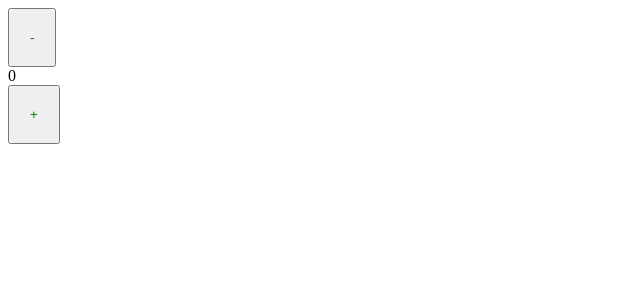
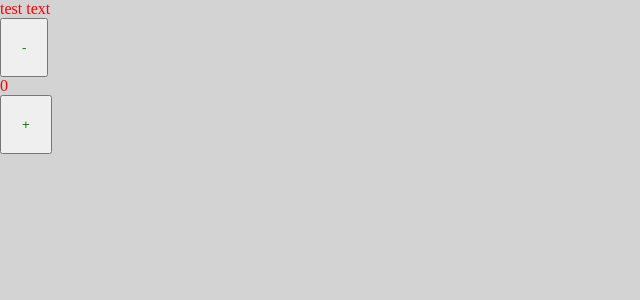
Before and after one commit to Yuriy113/Frontend, a React app: page / in a window 1280 px wide. Shown: the top 300 px of the page, without its empty margins (0-640 px from the left). Built offline with nearby package versions, Linux system fonts and the light colour scheme.

Commit message:
Lesson 5 / Css modules
1. add MiniCssExtractPlugin
2. add css-loader options
3. add global.d.ts (for *scss)
4. add global css (index.scss)

```diff
--- a/package.json
+++ b/package.json
@@ -19,6 +19,7 @@
     "@types/webpack-dev-server": "^4.7.2",
     "css-loader": "^6.10.0",
     "html-webpack-plugin": "^5.5.0",
+    "mini-css-extract-plugin": "^2.8.0",
     "sass": "^1.70.0",
     "sass-loader": "^14.1.0",
     "style-loader": "^3.3.4",
--- /dev/null
+++ b/src/App.tsx
@@ -0,0 +1,11 @@
+import { Counter } from './components/Counter';
+import './index.scss';
+
+export const App = () => {
+    return (
+        <div className='app'>
+            test text
+            <Counter />
+        </div>
+    );
+};
--- a/src/components/Counter.tsx
+++ b/src/components/Counter.tsx
@@ -1,5 +1,5 @@
 import React, { useState } from 'react';
-import './counter.scss';
+import classes from './counter.module.scss';
 
 export const Counter = () => {
     const [count, setCount] = useState(0);
@@ -9,10 +9,10 @@ export const Counter = () => {
     };
 
     return (
-        <>
-            <button onClick={() => calc('-')}>-</button>
+        <div>
+            <button className={classes.button} onClick={() => calc('-')}>-</button>
             <div>{count}</div>
-            <button onClick={() => calc('+')}>+</button>
-        </>
+            <button className={classes.button} onClick={() => calc('+')}>+</button>
+        </div>
     );
 };
--- a/src/components/counter.scss
+++ b/src/components/counter.module.scss
@@ -1,4 +1,4 @@
-button {
+.button {
     padding: 20px;
     color: green;
 }
--- /dev/null
+++ b/src/index.scss
@@ -0,0 +1,13 @@
+* {
+    margin: 0;
+    padding: 0;
+    box-sizing: border-box;
+}
+
+body {
+    background-color: lightgray;
+}
+
+.app {
+    color: red;
+}
--- a/src/index.tsx
+++ b/src/index.tsx
@@ -1,7 +1,7 @@
 import { render } from "react-dom";
-import { Counter } from "./components/Counter";
+import { App } from "./App";
 
 render (
-    <Counter />,
+    <App />,
     document.getElementById('root')
 )
```
Also changed, not shown: src/global.d.ts (added, +7 -0 lines), 4 other files (tests, documents, lock files or other folders).
